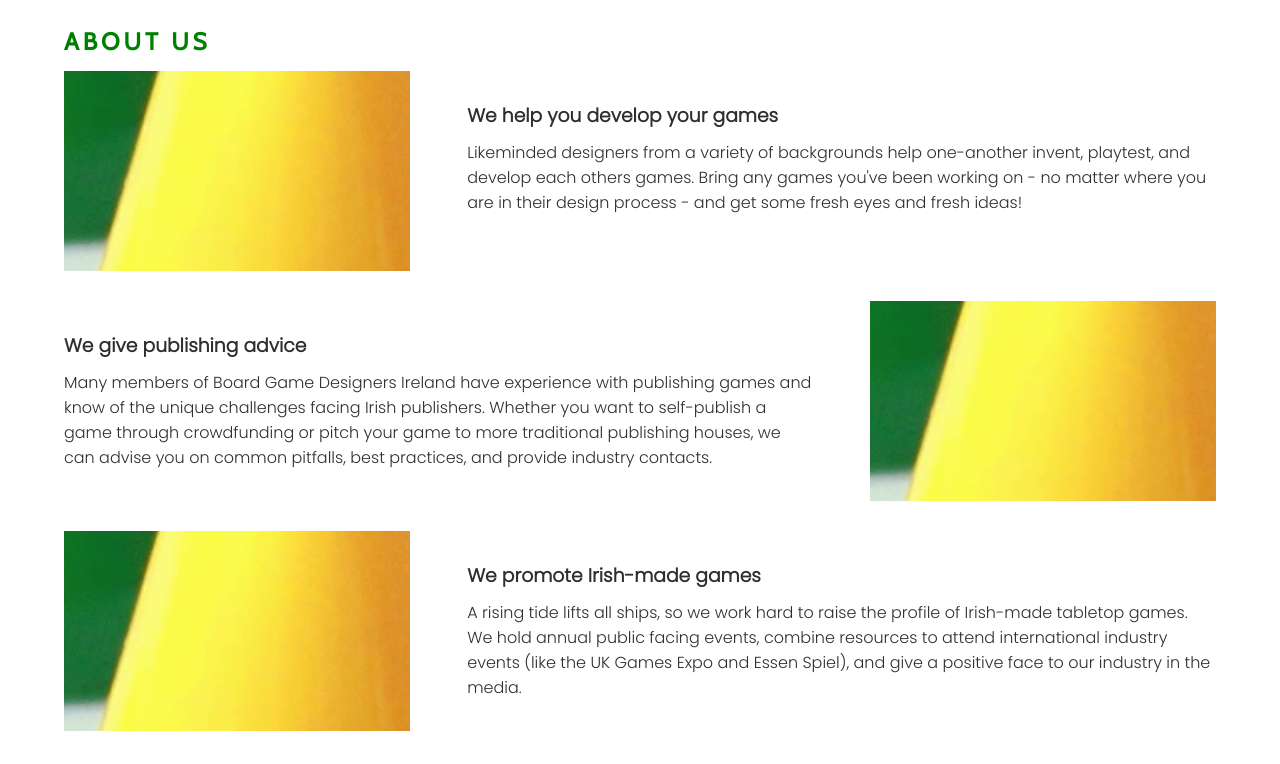
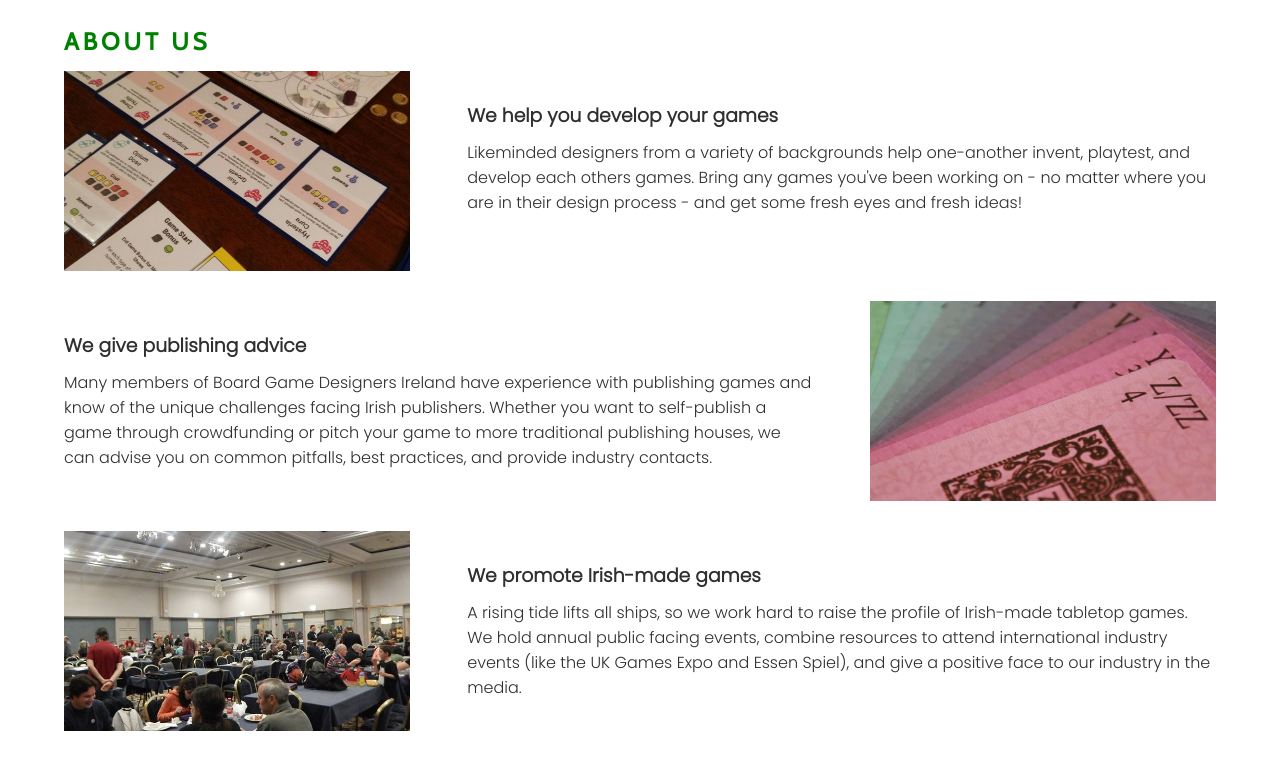
Before and after one commit to robindavidgames/ci-project01, a plain HTML site: page index.html in a window 1280 px wide. Shown: the part 378-1142 px from the top of the page. Drawn offline with nearby package versions, Linux system fonts and the light colour scheme.

Commit message:
replace placeholder images in 'About Us'

```diff
--- a/assets/css/style.css
+++ b/assets/css/style.css
@@ -115,13 +115,6 @@ header {
     overflow: auto;
 }
 
-.left-image {
-    background: url('../images/cover-image.jpg') no-repeat center center;
-    height: 200px;
-    width: 30%;
-    float: left;
-}
-
 .left-text {
     height: 200px;
     float: left;
@@ -132,11 +125,33 @@ header {
     overflow: auto;
 }
 
+.left-image {
+    /* background: url('../images/cover-image.jpg') no-repeat center center; */
+    height: 200px;
+    width: 30%;
+    float: left;
+}
+
 .right-image {
-    background: url('../images/cover-image.jpg') no-repeat center center;
+    /* background: url('../images/cover-image.jpg') no-repeat center center; */
     height: 200px;
     width: 30%;
     float: right;
+}
+
+#about-image-1 {
+    background: url('../images/about-us-1.jpg') no-repeat center center;
+    background-size: 400px;
+}
+
+#about-image-2 {
+    background: url('../images/about-us-2.jpg') no-repeat center center;
+    background-size: 500px;
+}
+
+#about-image-3 {
+    background: url('../images/about-us-3.jpg') no-repeat center center;
+    background-size: 500px;
 }
 
 /* Rules for the meeting schedules */
--- a/index.html
+++ b/index.html
@@ -64,7 +64,7 @@
                     Likeminded designers from a variety of backgrounds help one-another invent, playtest, and develop each others games. Bring any games you've been working on - no matter where you are in their design process - and get some fresh eyes and fresh ideas!
                 </p>
             </div>
-            <div class="left-image">
+            <div class="left-image" id="about-image-1">
 
             </div>
             <div class="left-text">
@@ -73,7 +73,7 @@
                     Many members of Board Game Designers Ireland have experience with publishing games and know of the unique challenges facing Irish publishers. Whether you want to self-publish a game through crowdfunding or pitch your game to more traditional publishing houses, we can advise you on common pitfalls, best practices, and provide industry contacts.
                 </p>
             </div>
-            <div class="right-image">
+            <div class="right-image" id="about-image-2">
 
             </div>
             <div class="right-text">
@@ -82,7 +82,7 @@
                     A rising tide lifts all ships, so we work hard to raise the profile of Irish-made tabletop games. We hold annual public facing events, combine resources to attend international industry events (like the UK Games Expo and Essen Spiel), and give a positive face to our industry in the media.
                 </p>
             </div>
-            <div class="left-image">
+            <div class="left-image" id="about-image-3">
 
             </div>
         </section>
@@ -121,7 +121,7 @@
         <!-- Footer with social media links -->
         <footer>
             <!-- Images from Font Awesome -->
-            <!-- Links are currently placeholders -->
+            <!-- Links are placeholders as no social media links really exist -->
             <a href="#" alt:"Visit us on Twitter"><i class="fab fa-twitter"></i></a>
             <a href="#" alt:"Visit us on Facebook"><i class="fab fa-facebook"></i></a>
             <a href="#" alt:"Visit us on Youtube"><i class="fab fa-youtube"></i></a>
```
Also changed, not shown: assets/images/about-us-1.jpg (added), assets/images/about-us-2.jpg (added), assets/images/about-us-3.jpg (added).
